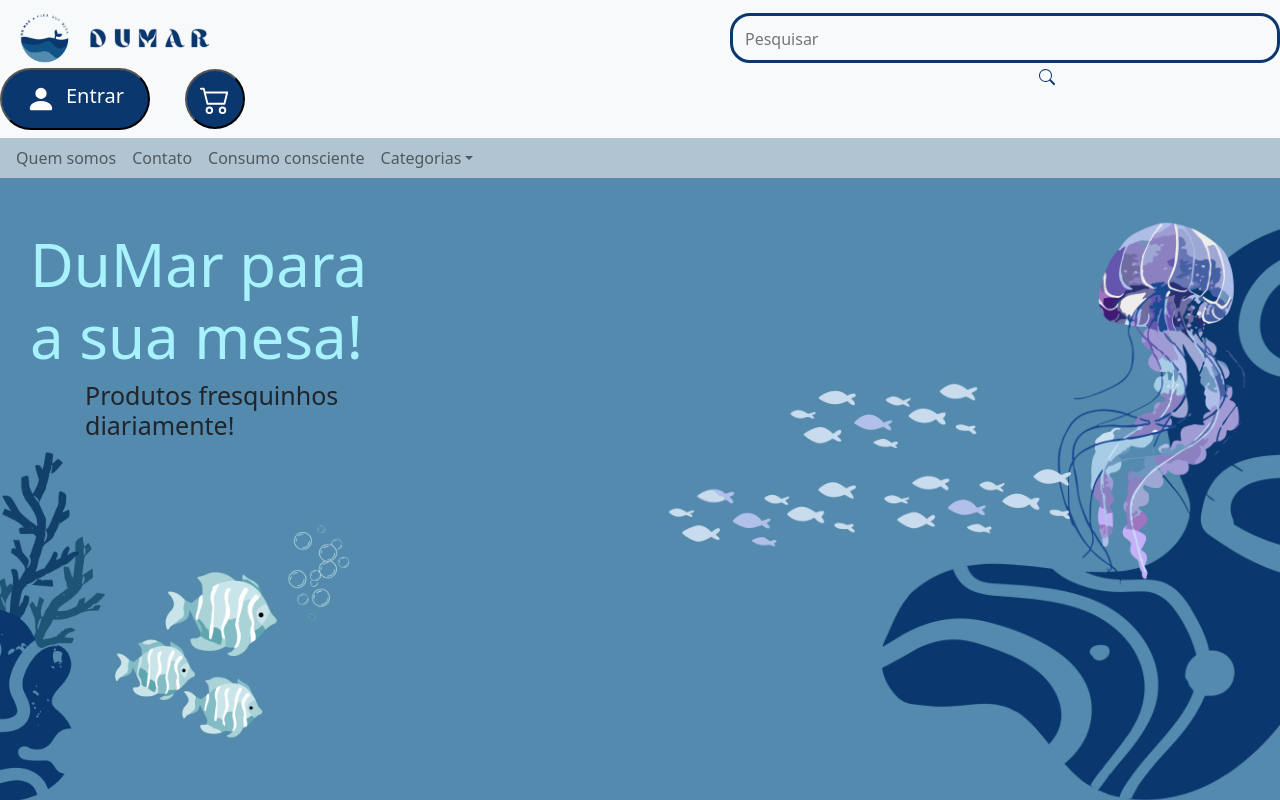
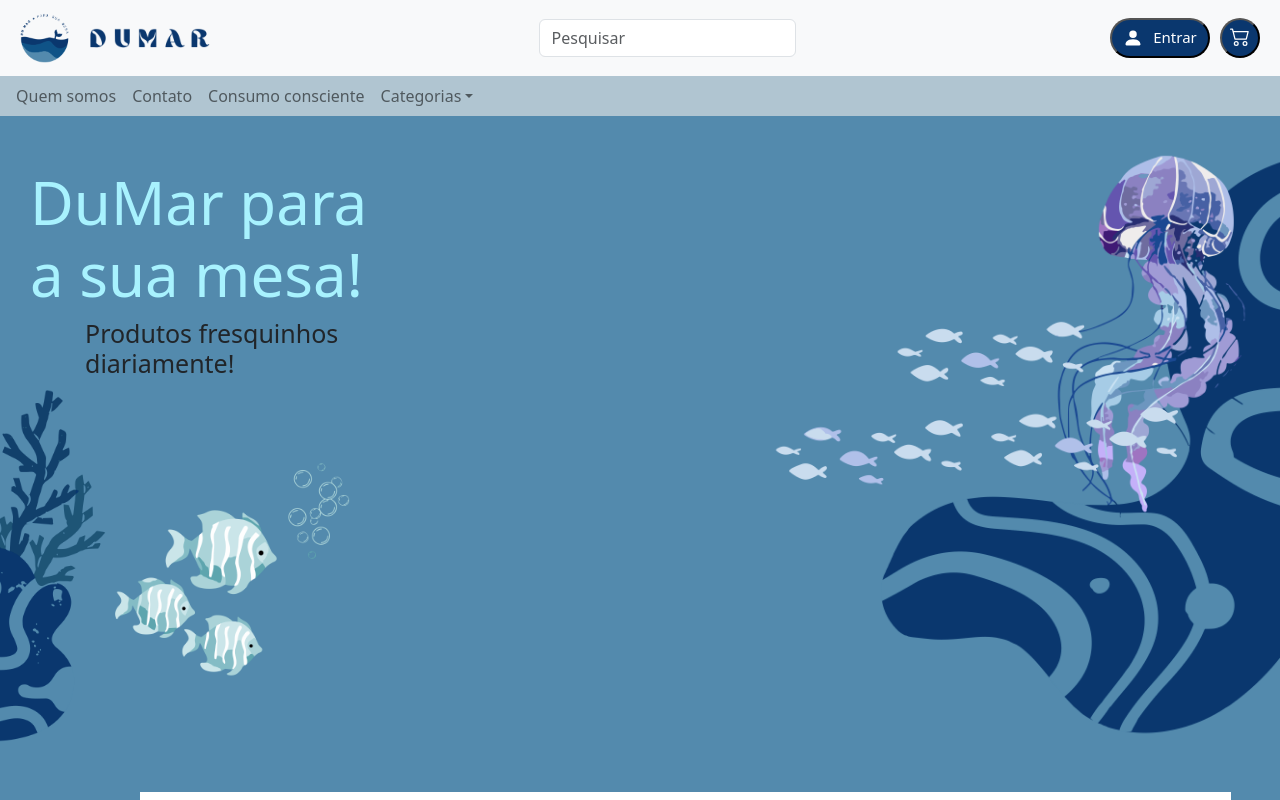
Before and after one commit to Isaalexandrr/DuMar, a React (Create React App) app: page / in a window 1280 px wide. Shown: the top 800 px of the page. Built offline with nearby package versions, Linux system fonts and the light colour scheme.

Commit message:
responsividade/home

```diff
--- a/src/components/Home.jsx
+++ b/src/components/Home.jsx
@@ -33,18 +33,20 @@
             </div>
         </a>
 
-          <form class="form-inline">
-
-
-              <div className={styles['search-box']}>
-               <input  type="search" placeholder="Pesquisar" className={styles['search-txt']}/>
-              <button type='submit' className={styles['search-bnt']}>
-                <svg xmlns="http://www.w3.org/2000/svg" width="16" height="16" fill="currentColor" class="bi bi-search" viewBox="0 0 16 16" color='#0A376E' >
-                <path d="M11.742 10.344a6.5 6.5 0 1 0-1.397 1.398h-.001c.03.04.062.078.098.115l3.85 3.85a1 1 0 0 0 1.415-1.414l-3.85-3.85a1.007 1.007 0 0 0-.115-.1zM12 6.5a5.5 5.5 0 1 1-11 0 5.5 5.5 0 0 1 11 0z"/></svg>
+        <nav class="navbar bg-body-tertiary">
+            <div class="container-fluid">
+            <form class="d-flex" role="search">
+            <input className={styles['barra']} class="form-control" type="search" placeholder="Pesquisar" aria-label="Search"/>
+            <button className={styles['lupa']} class="btn p-0" type="submit">
+            <i class="bi bi-search">
+                <svg xmlns="http://www.w3.org/2000/svg" fill="currentColor" class="bi bi-search" viewBox="0 0 16 16">
+                <path d="M11.742 10.344a6.5 6.5 0 1 0-1.397 1.398h-.001c.03.04.062.078.098.115l3.85 3.85a1 1 0 0 0 1.415-1.414l-3.85-3.85a1.007 1.007 0 0 0-.115-.1zM12 6.5a5.5 5.5 0 1 1-11 0 5.5 5.5 0 0 1 11 0z"/>
+                </svg>
+            </i>
         </button>
-
+        </form>
              </div>
-          </form>
+        </nav>
 
           <div className={styles['pessoa-carro']}>
 
@@ -107,8 +109,9 @@
 
         <header>
         <section>
+
         <div className='row m-0 p-0'>
-                <div className="col w-xs-100 w-sm-100 w-md-100 col-lg-5 col-xl-5 col-xxl-5 m-0 p-0">
+                <div className="col w-xs-100 w-sm-100 m-0 p-0">
 
                     <h1 className={styles['texto-h1']}>DuMar para <br /> a sua mesa!</h1>
                     <h3 className={styles['texto-h3']}>Produtos fresquinhos <br />diariamente!</h3>
@@ -117,7 +120,7 @@
                 </div>
 
 
-                <div className="col-7 d-none d-lg-block d-xl-block d-xxl-block m-0 p-0">
+                <div className="col d-none d-lg-block  m-0 p-0">
                      <img src={cardumepequeno} className={styles['cardume-p']} alt="Cardume.pequeno" />
                      <img src={ondaaguaviva} className={styles['onda-agua']} alt="Onda.aguaviva" />
                 </div>
--- a/src/components/home.module.css
+++ b/src/components/home.module.css
@@ -17,10 +17,11 @@
 
 .entrar {
   background-color: #0A376E;
-  border-radius: 50px;
+  border-radius: 40px;
   display: flex;
   align-items: center;
-  width: 150px;
+  width: 100px;
+  height: 40px;
   justify-content: center;
   text-align: center;
   cursor: pointer;
@@ -30,8 +31,8 @@
 
 .entrar svg{
    margin-right: 10px;
-    width: 30px;
-    height: 30px;
+    width: 20px;
+    height: 20px;
 
 }
 
@@ -39,65 +40,32 @@
     color: white;
     text-align: center;
     justify-content: center;
-    font-size: 20px;
-    margin-top: 10px;
+    font-size: 15px;
+    margin-top: 15px;
+
 }
 
 .carrinho {
     background-color: #0A376E;
-    border-radius: 50px;
+    border-radius: 40px;
     cursor: pointer;
-    height: 60px;
-    width: 60px;
+    height: 40px;
+    width: 40px;
 }
 .carrinho svg{
     text-align: center;
     justify-content: center;
-    width: 30px;
-    height: 30px;
+    margin-bottom: 5px;
+    width: 20px;
+    height: 20px;
 
 }
 
 .pessoa-carro {
     display: flex;
-    gap: 35px;
-    margin-right: 60px;
+    gap: 10px;
+    margin-right: 20px;
     align-items: center;
-}
-
-.search-box{
-    width: 550px;
-    height: 50px;
-    border: 3px solid #0A376E;
-    border-radius: 20px;
-    margin-left: 350px;
-
-}
-
-.search-txt{
-    margin: 10px;
-    border: 0;
-    outline: none;
-    background: none;
-
-}
-
-.search-bnt {
-    margin-left: 300px;
-    cursor: pointer ;
-    border: none;
-    background: none;
-
-}
-
-
-.search-bnt button:hover{
-   color: #0A376E;
-}
-
-.bgt-blue{
-  background-color: #B0C5D1;
-  color: bisque;
 }
 
 .personalize-bg{
@@ -179,6 +147,43 @@
     margin-top: 10px;
 }
 
+.lupa{
+    position: relative;
+    background-color:bg-light !important;
+    border-top-right-radius: 5px;
+    border-bottom-right-radius: 5px;
+    border: 3px solid #0A376E;
+
+}
+
+.lupa svg{
+    width: 20px;
+    height: 20px;
+    color: #0A376E;
+}
+
+.barra{
+    border-top-left-radius: 5px;
+     border-bottom-left-radius: 5px;
+    background-color: bg-light !important;
+    border: 3px solid #0A376E;
+    width: 100px;
+
+}
+@media screen and (min-width: 950px) {
+    .barra{
+        border: none;
+       border-top-left-radius: 5px;
+        border-bottom-left-radius: 5px;
+       background-color: bg-light;
+       width: 500px;
+       border: 3px solid #0A376E;
+
+
+   }
+  }
+
+
 /* .imagem{
     display: flex;
 
```
Lines whose indentation alone changed are shown as unchanged.
